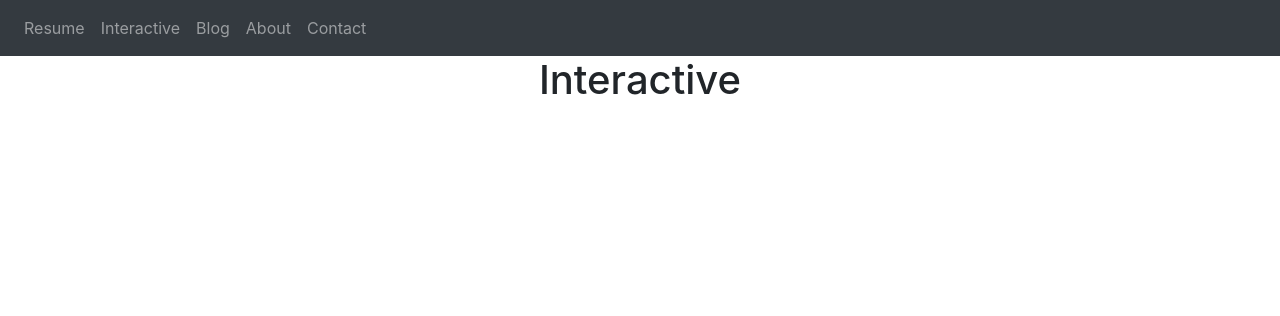
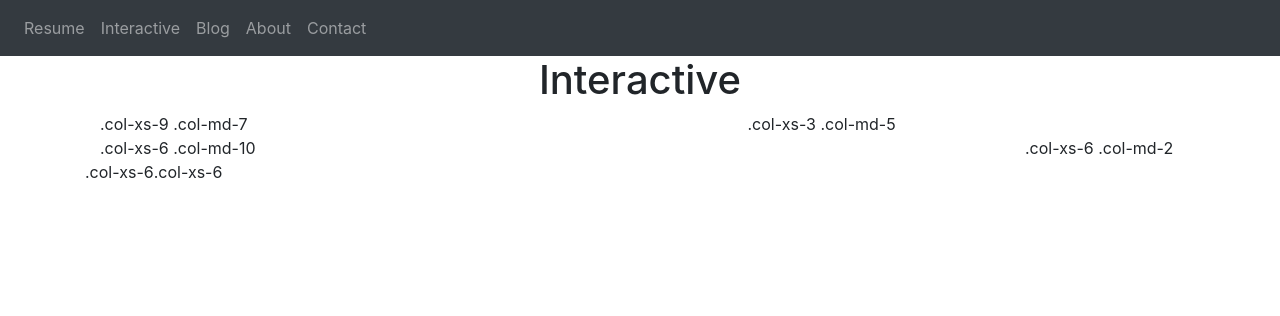
Before and after one commit to sbsx/InteractivePortfolio, a Flask app: page /interactive in a window 1280 px wide. Shown: the top 316 px of the page. Run offline with Flask 2, Linux system fonts and the light colour scheme; some libraries are stand-ins or nearby versions.

Commit message:
interactive grid

```diff
--- a/main.py
+++ b/main.py
@@ -4,3 +4,6 @@ app = create_app()
 
 if __name__ == '__main__':
     app.run(debug=True)
+
+
+# https://www.figma.com/file/loC6txzGfA0dgvmFhopgce/InteractivePortfolio-Draft?node-id=0%3A1&t=LxLrMMrx1MXuGyRb-0
--- a/website/templates/interactive.html
+++ b/website/templates/interactive.html
@@ -7,4 +7,21 @@
 
 <!-- Grid of interactive projects -->
 
+<div class="container">
+    <div class="row">
+        <div class="col-sm-3 col-md-7">.col-xs-9 .col-md-7</div>
+        <div class="col-xs-3 col-md-5">.col-xs-3 .col-md-5</div>
+      </div>
+
+      <div class="row">
+        <div class="col-xs-6 col-md-10">.col-xs-6 .col-md-10</div>
+        <div class="col-xs-6 col-md-2">.col-xs-6 .col-md-2</div>
+      </div>
+
+      <div class="row">
+        <div class="col-xs-6">.col-xs-6</div>
+        <div class="col-xs-6">.col-xs-6</div>
+      </div>
+  </div>
+
 {% endblock %}
```
Also changed, not shown: 1 other file.
